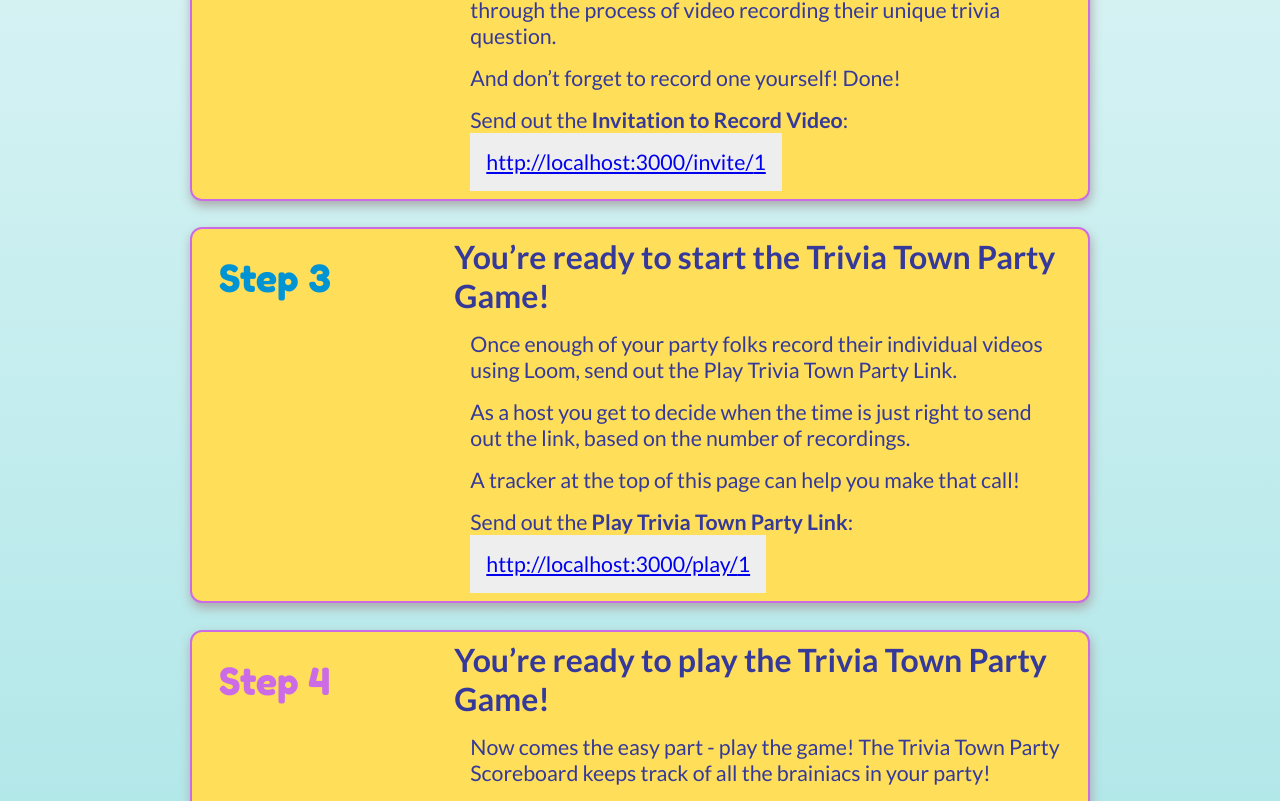
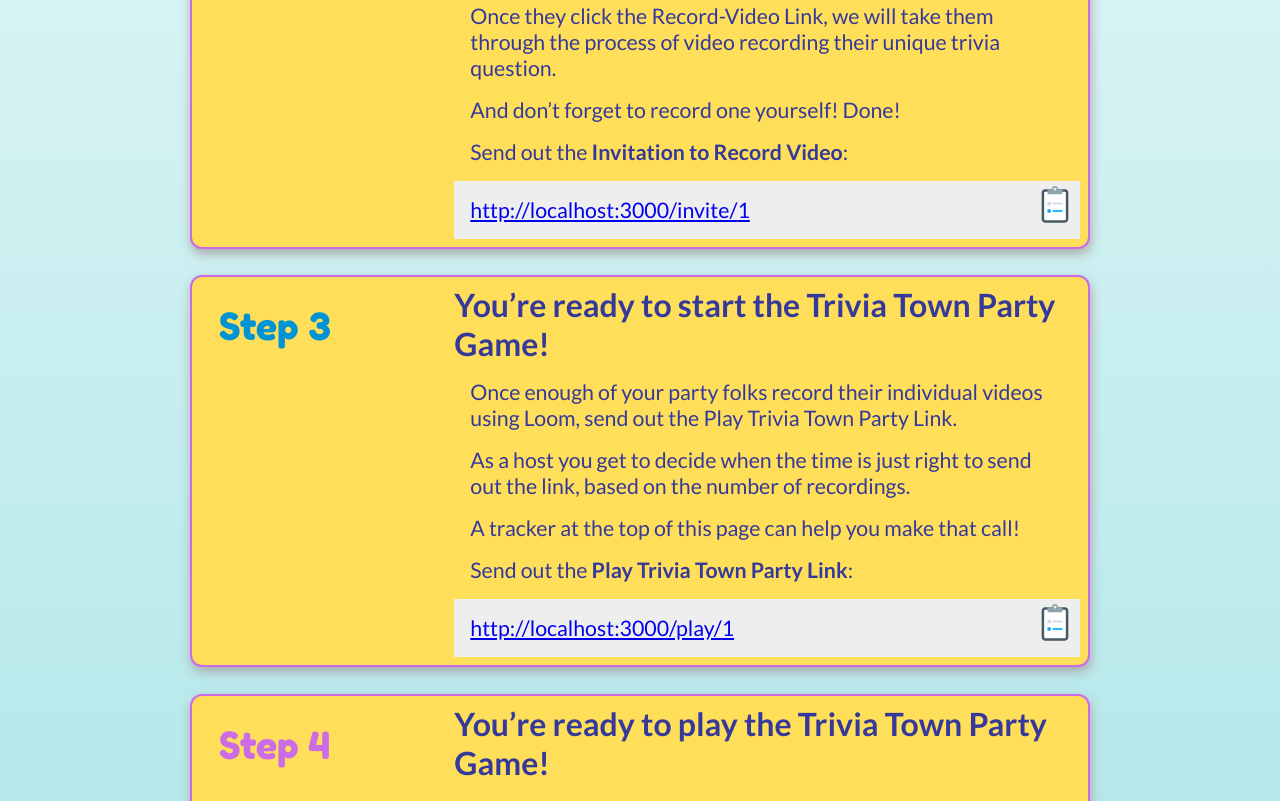
Before and after one commit to rudolfolah/hackathon-loomsdk-holiday, a React (Create React App) app: page /setup/1 in a window 1280 px wide. Shown: the part 1353-2154 px from the top of the page. Built offline with nearby package versions, Linux system fonts and the light colour scheme.

Commit message:
added copy to clipboard and react icons

```diff
--- a/package.json
+++ b/package.json
@@ -13,7 +13,9 @@
     "lodash": "^4.17.21",
     "mixpanel-browser": "^2.42.0",
     "react": "^17.0.2",
+    "react-copy-to-clipboard": "^5.0.4",
     "react-dom": "^17.0.2",
+    "react-icons": "^4.3.1",
     "react-router-dom": "5.3.0",
     "react-scripts": "4.0.3",
     "web-vitals": "^1.0.1"
--- /dev/null
+++ b/src/components/ShareableLink.css
@@ -0,0 +1,23 @@
+.ShareableLink {
+    display: flex;
+    background: #eee;
+}
+
+.ShareableLink--link-container {
+    flex-grow: 1;
+}
+
+.ShareableLink--button-container {
+    text-align: right;
+}
+
+.ShareableLink--link {
+    display: block;
+    padding: 1rem;
+    word-break: break-all;
+}
+
+.ShareableLink--button {
+    border: 5px solid transparent;
+    background: transparent;
+}
--- /dev/null
+++ b/src/components/ShareableLink.jsx
@@ -0,0 +1,37 @@
+import { CopyToClipboard } from 'react-copy-to-clipboard';
+import { useState } from 'react';
+import { FcCheckmark, FcSurvey } from 'react-icons/fc';
+
+import "./ShareableLink.css";
+
+export function ShareableLink({ fullUrl, children }) {
+  const [copied, setCopied] = useState(false);
+
+  const handleCopied = () => {
+    setCopied(true);
+    setTimeout(() => setCopied(false), 750);
+  };
+
+  return (
+    <div className={"ShareableLink"}>
+      <div className={"ShareableLink--link-container"}>
+        <a
+          href={fullUrl}
+          rel="noreferrer"
+          target="_blank"
+          className={"ShareableLink--link"}
+        >
+          {children}
+        </a>
+      </div>
+      <div className={"ShareableLink--button-container"}>
+        <CopyToClipboard text={fullUrl} onCopy={handleCopied}>
+          <button className={"ShareableLink--button"}>
+            {!copied && <FcSurvey size={40} />}
+            {copied && <FcCheckmark size={40} />}
+          </button>
+        </CopyToClipboard>
+      </div>
+    </div>
+  );
+}
--- a/src/screens/Manage.css
+++ b/src/screens/Manage.css
@@ -1,8 +1,3 @@
-.Manage--link {
-    background: #eee;
-    padding: 1rem;
-}
-
 .Manage--container .Step--step {
     width: 900px;
 }
--- a/src/screens/Manage.jsx
+++ b/src/screens/Manage.jsx
@@ -1,11 +1,10 @@
 import {useParams} from "react-router-dom";
-import Leaderboard from "../components/Leaderboard";
-import loomSettings from "../loom-settings.png";
 
 import "./Manage.css";
 import {useTrackTriviaPartyId} from "../useTrackTriviaPartyId";
 import {Steps, Step} from "../components/Steps";
 import {PageHeader} from "../components/PageHeader";
+import {ShareableLink} from "../components/ShareableLink";
 
 export function Manage({ baseUrl }) {
   const { companyId } = useParams();
@@ -21,7 +20,7 @@ export function Manage({ baseUrl }) {
         <Step label={"Step 1"}>
           <h2>You’re ready to set-up your Trivia Party!</h2>
           <p>This is your unique Trivia Town Party ID and management page URL link:</p>
-          <p><a href={`/setup/${companyId}`} className={"Manage--link"}>{companyId}</a></p>
+          <ShareableLink fullUrl={`${baseUrl}/setup/${companyId}`}>{companyId}</ShareableLink>
           <p>Please keep this URL link safe! As a party host you are in charge of this page so make sure not to lose it, or you will have to set-up a new Trivia Town Party. </p>
           <p>Is the link saved? Great! Let’s move on to the fun stuff!</p>
         </Step>
@@ -32,7 +31,7 @@ export function Manage({ baseUrl }) {
           <p>Once they click the Record-Video Link, we will take them through the process of video recording their unique trivia question.</p>
           <p>And don’t forget to record one yourself! Done!</p>
           <p>Send out the <strong>Invitation to Record Video</strong>:</p>
-          <p><a href={`/invite/${companyId}`} target="_blank" className={"Manage--link"}>{baseUrl}/invite/{companyId}</a></p>
+          <ShareableLink fullUrl={`${baseUrl}/invite/${companyId}`}>{baseUrl}/invite/{companyId}</ShareableLink>
         </Step>
         <Step label={"Step 3"}>
           <h2>You’re ready to start the Trivia Town Party Game!</h2>
@@ -40,13 +39,13 @@ export function Manage({ baseUrl }) {
           <p>As a host you get to decide when the time is just right to send out the link, based on the number of recordings.</p>
           <p>A tracker at the top of this page can help you make that call!</p>
           <p>Send out the <strong>Play Trivia Town Party Link</strong>:</p>
-          <p><a href={`/play/${companyId}`} target="_blank" className={"Manage--link"}>{baseUrl}/play/{companyId}</a></p>
+          <ShareableLink fullUrl={`${baseUrl}/play/${companyId}`}>{baseUrl}/play/{companyId}</ShareableLink>
         </Step>
         <Step label={"Step 4"}>
           <h2>You’re ready to play the Trivia Town Party Game!</h2>
           <p>Now comes the easy part - play the game! The Trivia Town Party Scoreboard keeps track of all the brainiacs in your party!</p>
           <p><strong>Trivia Town Scoreboard</strong>:</p>
-          <p><a href={`/scoreboard/${companyId}`} target="_blank" className={"Manage--link"}>{baseUrl}/scoreboard/{companyId}</a></p>
+          <ShareableLink fullUrl={`${baseUrl}/scoreboard/${companyId}`}>{baseUrl}/scoreboard/{companyId}</ShareableLink>
         </Step>
       </Steps>
     </div>
```
Also changed, not shown: 1 other file (tests, documents, lock files or other folders).
